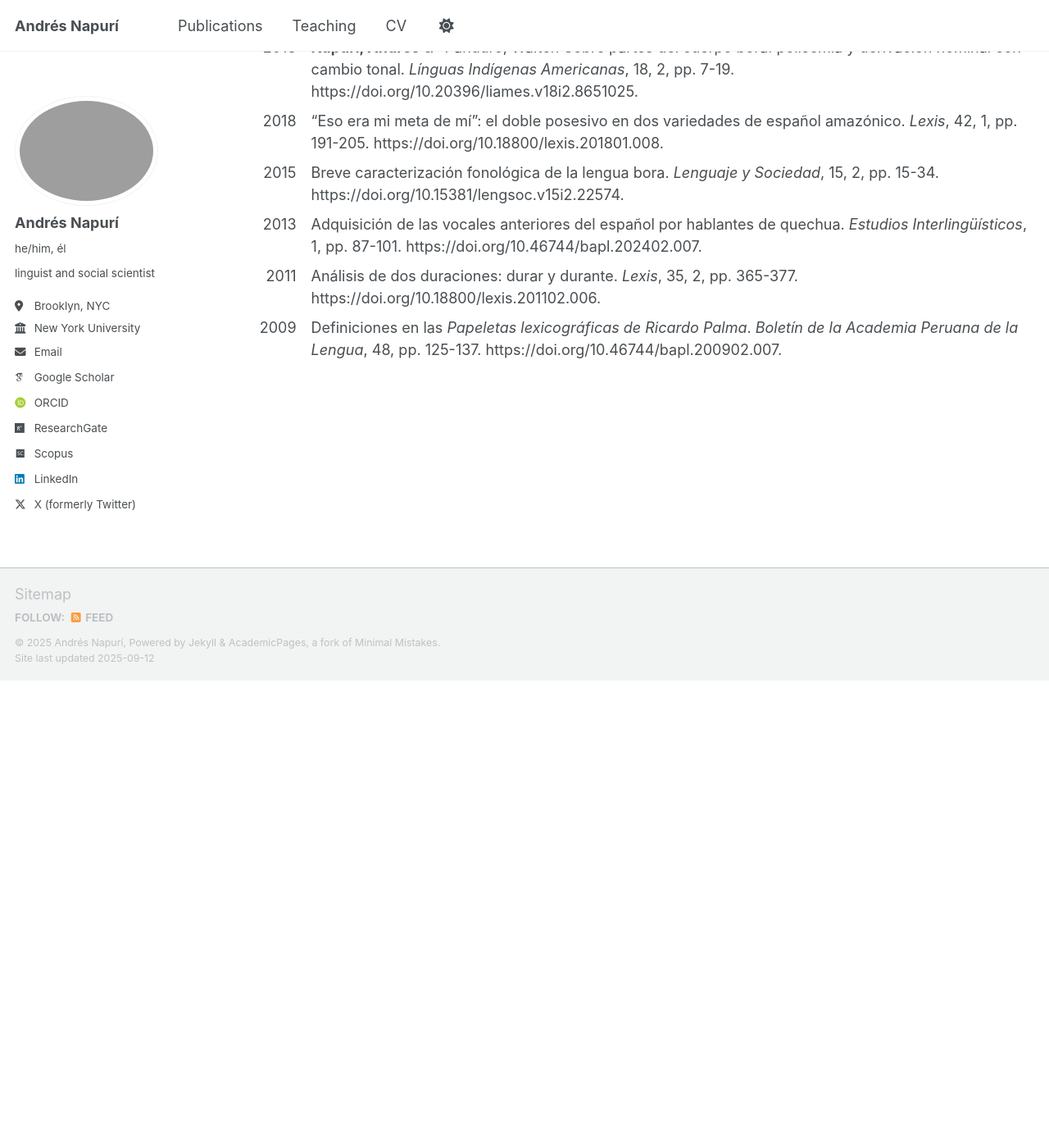
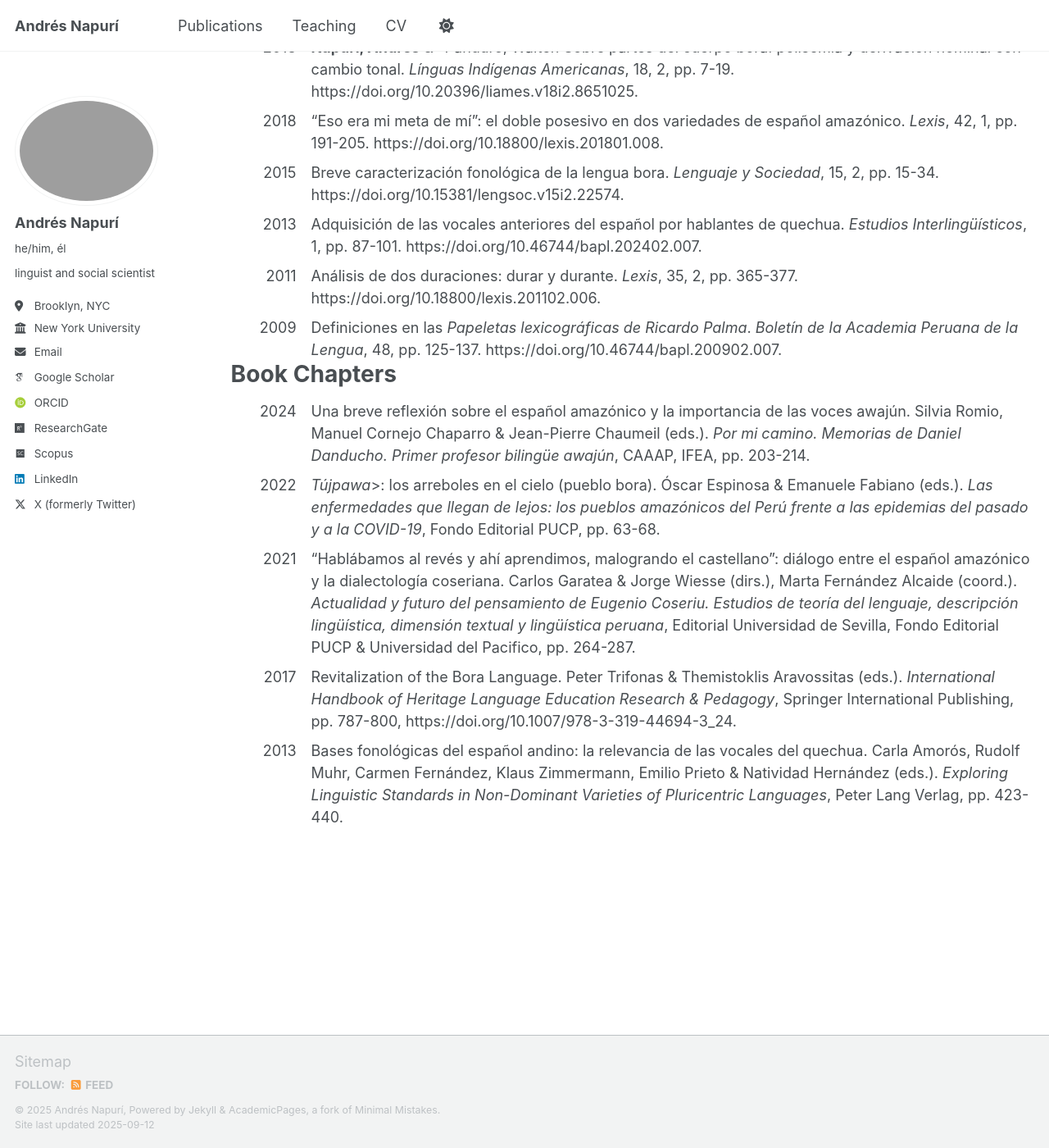
Before and after one commit to andresnapuri/andresnapuri.github.io, a Jekyll site: the page built from _pages/publications.html, in a window 1280 px wide and 1400 px high, scrolled down 811 px. Shown: the whole window at 82% size. Built offline with Jekyll 4.4.1, drawn with Linux system fonts in a browser that asks for light colours; some web fonts are replaced; a script that is not in the unit is left out; before the commit the page ends 1641 px from its top, so only the background shows below that.

Commit message:
Update publications.html

```diff
--- a/_pages/publications.html
+++ b/_pages/publications.html
@@ -72,6 +72,32 @@ author_profile: true
   </div>
 </div>
 
+<h1>Book Chapters</h1>
+
+
+<div class="pub-list">
+  <div class="pub-item">
+    <span class="pub-year">2024</span>
+    <span class="pub-info">Una breve reflexión sobre el español amazónico y la importancia de las voces awajún. Silvia Romio, Manuel Cornejo Chaparro & Jean-Pierre Chaumeil (eds.). <em>Por mi camino. Memorias de Daniel Danducho. Primer profesor bilingüe awajún</em>, CAAAP, IFEA, pp. 203-214.</span>
+  </div>
+  <div class="pub-item">
+    <span class="pub-year">2022</span>
+    <span class="pub-info"><em>Tújpawa</em>>: los arreboles en el cielo (pueblo bora). Óscar Espinosa & Emanuele Fabiano (eds.). <em>Las enfermedades que llegan de lejos: los pueblos amazónicos del Perú frente a las epidemias del pasado y a la COVID-19</em>, Fondo Editorial PUCP, pp. 63-68.</span>
+  </div>
+  <div class="pub-item">
+    <span class="pub-year">2021</span>
+    <span class="pub-info">“Hablábamos al revés y ahí aprendimos, malogrando el castellano”: diálogo entre el español amazónico y la dialectología coseriana. Carlos Garatea & Jorge Wiesse (dirs.), Marta Fernández Alcaide (coord.). <em>Actualidad y futuro del pensamiento de Eugenio Coseriu. Estudios de teoría del lenguaje, descripción lingüística, dimensión textual y lingüística peruana</em>, Editorial Universidad de Sevilla, Fondo Editorial PUCP & Universidad del Pacifico, pp. 264-287.</span>
+  </div>
+  <div class="pub-item">
+    <span class="pub-year">2017</span>
+    <span class="pub-info">Revitalization of the Bora Language. Peter Trifonas & Themistoklis Aravossitas (eds.). <em>International Handbook of Heritage Language Education Research & Pedagogy</em>, Springer International Publishing, pp. 787-800, https://doi.org/10.1007/978-3-319-44694-3_24.</span>
+  </div>
+   <div class="pub-item">
+    <span class="pub-year">2013</span>
+    <span class="pub-info">Bases fonológicas del español andino: la relevancia de las vocales del quechua. Carla Amorós, Rudolf Muhr, Carmen Fernández, Klaus Zimmermann, Emilio Prieto & Natividad Hernández (eds.). <em>Exploring Linguistic Standards in Non-Dominant Varieties of Pluricentric Languages</em>, Peter Lang Verlag, pp. 423-440.</span>
+  </div>
+</div>
+
 <style>
 .pub-list {
   display: flex;
```
